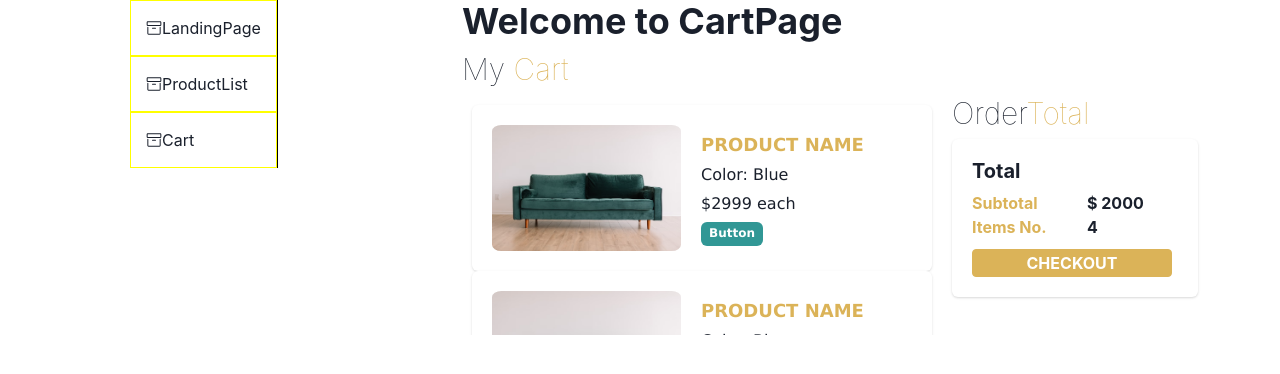
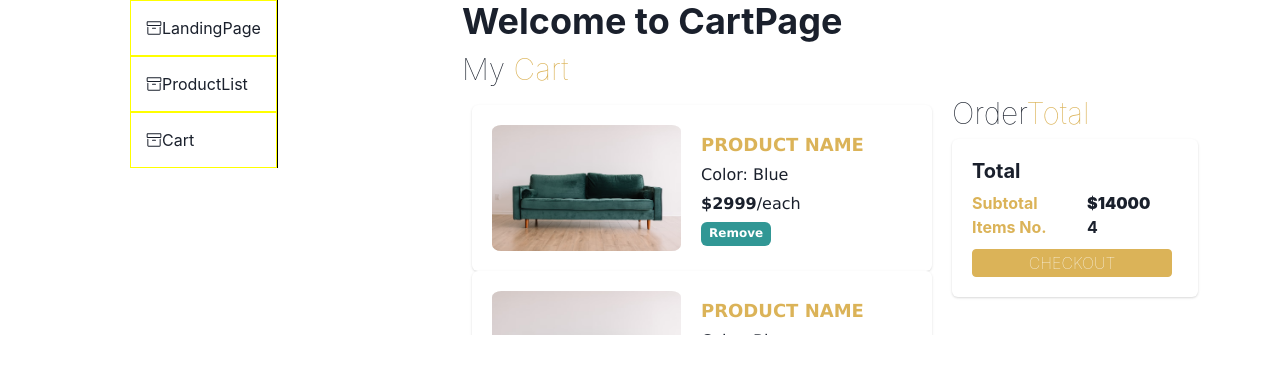
Before and after one commit to Namaumbo/ecommence-app, a React (Create React App) app: page /cart-page in a window 1280 px wide. Shown: the top 374 px of the page. Built offline with nearby package versions, Linux system fonts and the light colour scheme.

Commit message:
fix : lighter button and price

```diff
--- a/src/components/horizontalcardComponent/HorizontalCardComponent.js
+++ b/src/components/horizontalcardComponent/HorizontalCardComponent.js
@@ -16,9 +16,9 @@ export default function HorizontalCardComponent() {
             <div className="product-info">
               <div className="product-name">PRODUCT NAME</div>
               <div className="product-color">Color: Blue</div>
-              <div className="product-price">$2999 each</div>
+              <div className="product-price"><span className="mtengo">$2999</span>/each</div>
               <Button colorScheme="teal" size="xs">
-                Button
+                Remove
               </Button>
             </div>
           </div>
--- a/src/components/horizontalcardComponent/horizontalComponent.css
+++ b/src/components/horizontalcardComponent/horizontalComponent.css
@@ -48,3 +48,6 @@
     font-family: Verdana, Geneva, Tahoma, sans-serif;
 
 }
+.mtengo{
+    font-weight: bolder;
+}
--- a/src/pages/CartPage.js
+++ b/src/pages/CartPage.js
@@ -31,7 +31,7 @@ export default function CartPage() {
                   Subtotal{" "}
                 </div>
                 <div className="col" id="amounts-numbers">
-                  $ 2000{" "}
+                  <span className="mtengo">$14000</span>
                 </div>
               </div>
               <div className="row align-items-start">
--- a/src/pages/pages.css
+++ b/src/pages/pages.css
@@ -43,13 +43,14 @@
 .subtotal {
     font-family: Verdana, Geneva, Tahoma, sans-serif
 }
-.checkout-btn{
+
+.checkout-btn {
     background-color: #dbb358;
     padding: 1px;
     width: 200px;
     border: 1px solid #dbb358;
     border-radius: 4px;
     color: white;
-    font-weight: bolder;
+    font-weight: lighter;
     margin-top: 10px;
 }
```
